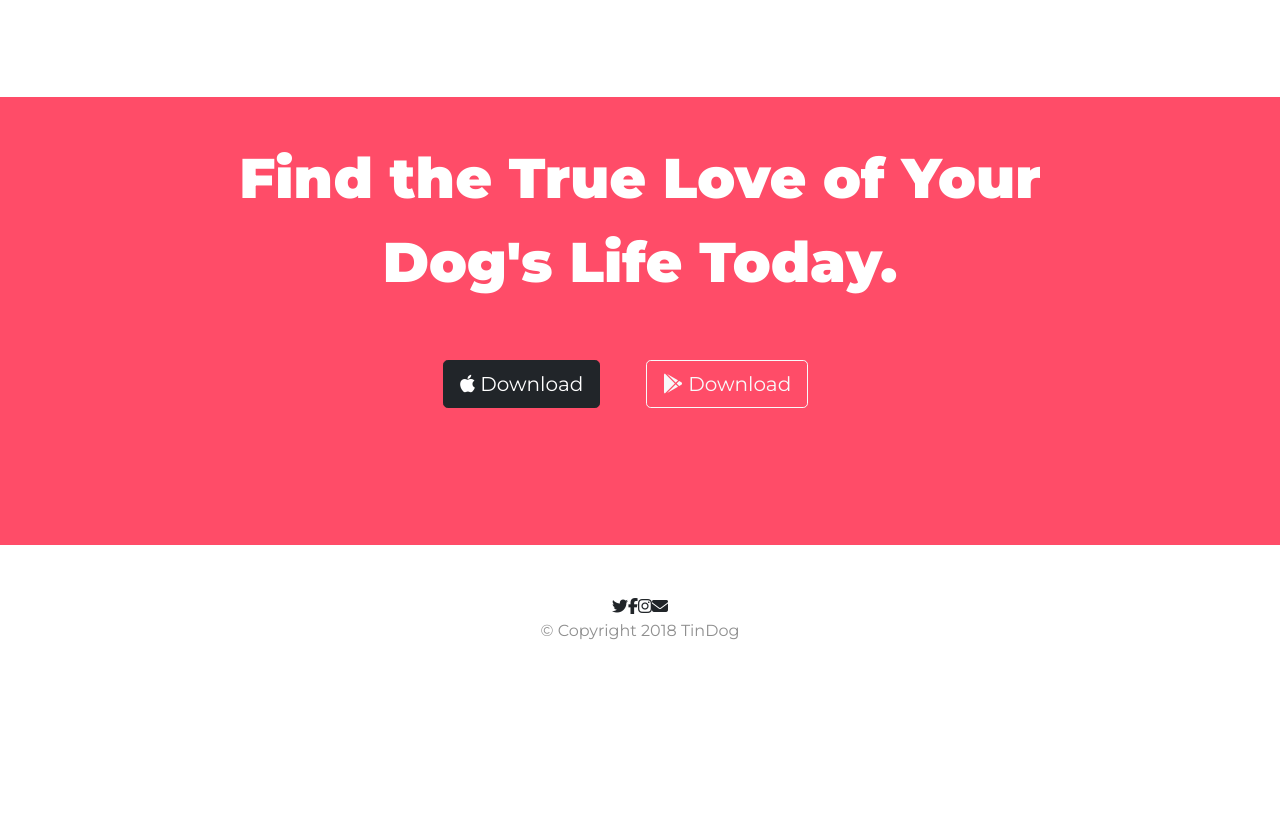
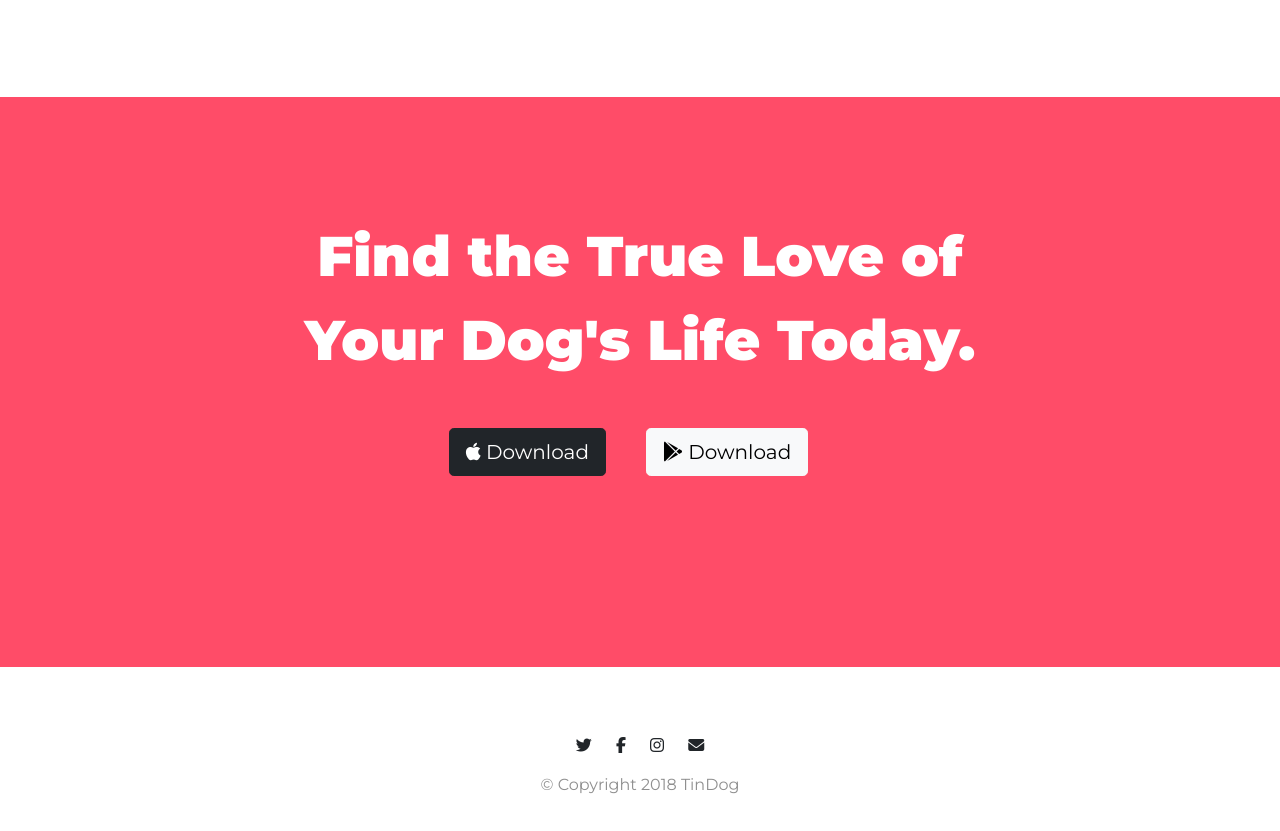
Before and after one commit to LeaCara/CV_WEB, a plain HTML site: page btrap_web/index.html in a window 1280 px wide. Shown: the part 2488-3319 px from the top of the page. Before the commit the page ends 3197 px from the top, so only its background shows below. Drawn offline with nearby package versions, Linux system fonts and the light colour scheme.

Commit message:
Finishing details footer and margins

```diff
--- a/btrap_web/css/styles.css
+++ b/btrap_web/css/styles.css
@@ -25,6 +25,7 @@ p {
   color: #fff;
 }
 
+/* CTA container */
 #cta {
   font-family: 'Montserrat', sans-serif;
   font-size: 3.5rem;  line-height: 1.5;
@@ -32,12 +33,17 @@ p {
   background-color: #ff4c68;
   color: #fff;
   text-align: center;
+  padding: 7% 15%;
 }
 
 .cta-text {
   font-family: 'Montserrat', sans-serif;
   font-size: 3.5rem;  line-height: 1.5;
   font-weight: 900;
+}
+
+.social-icon {
+  margin: 20px 10px;
 }
 
 body{
--- a/btrap_web/index.html
+++ b/btrap_web/index.html
@@ -39,13 +39,13 @@
         <div class="collapse navbar-collapse" id="navbarSupportedContent">
           <ul class="navbar-nav ms-auto">
             <li class="nav-item">
-              <a class="nav-link" href="">Contact</a>
+              <a class="nav-link" href="#footer">Contact</a>
             </li>
             <li class="nav-item">
-              <a class="nav-link" href="">Pricing</a>
+              <a class="nav-link" href="#pricing">Pricing</a>
             </li>
             <li class="nav-item">
-              <a class="nav-link" href="">Download</a>
+              <a class="nav-link" href="#cta">Download</a>
             </li>
           </ul>
         </div>
@@ -203,7 +203,7 @@
           <h3 class="cta-text">Find the True Love of Your Dog's Life Today.</h3>
           <!-- i (italic tag) is used because for an icon i is the shorter tag that exists in HTML code. It can be replaced for span -->
           <button type="button" class="btn download-button btn-dark btn-lg"><i class="fab fa-apple"></i> Download</button>
-          <button type="button" class="btn download-button btn-outline-light btn-lg"><i class="fab fa-google-play"></i> Download</button>
+          <button type="button" class="btn download-button btn-light btn-lg"><i class="fab fa-google-play"></i> Download</button>
     </div>
   </section>
 
@@ -212,7 +212,10 @@
 
   <footer id="footer">
     <div class="foot">
-      <i class="fab fa-twitter fa-1.5x">   </i><i class="fab fa-facebook-f fa-1.5x">   </i><i class="fab fa-instagram fa-1.5x">   </i><i class="fas fa-envelope fa-1.5x">   </i>
+      <i class="social-icon fab fa-twitter"></i>
+      <i class="social-icon fab fa-facebook-f"></i>
+      <i class="social-icon fab fa-instagram"></i>
+      <i class="social-icon fas fa-envelope">   </i>
       <p>© Copyright 2018 TinDog</p>
     </div>
   </footer>
```
